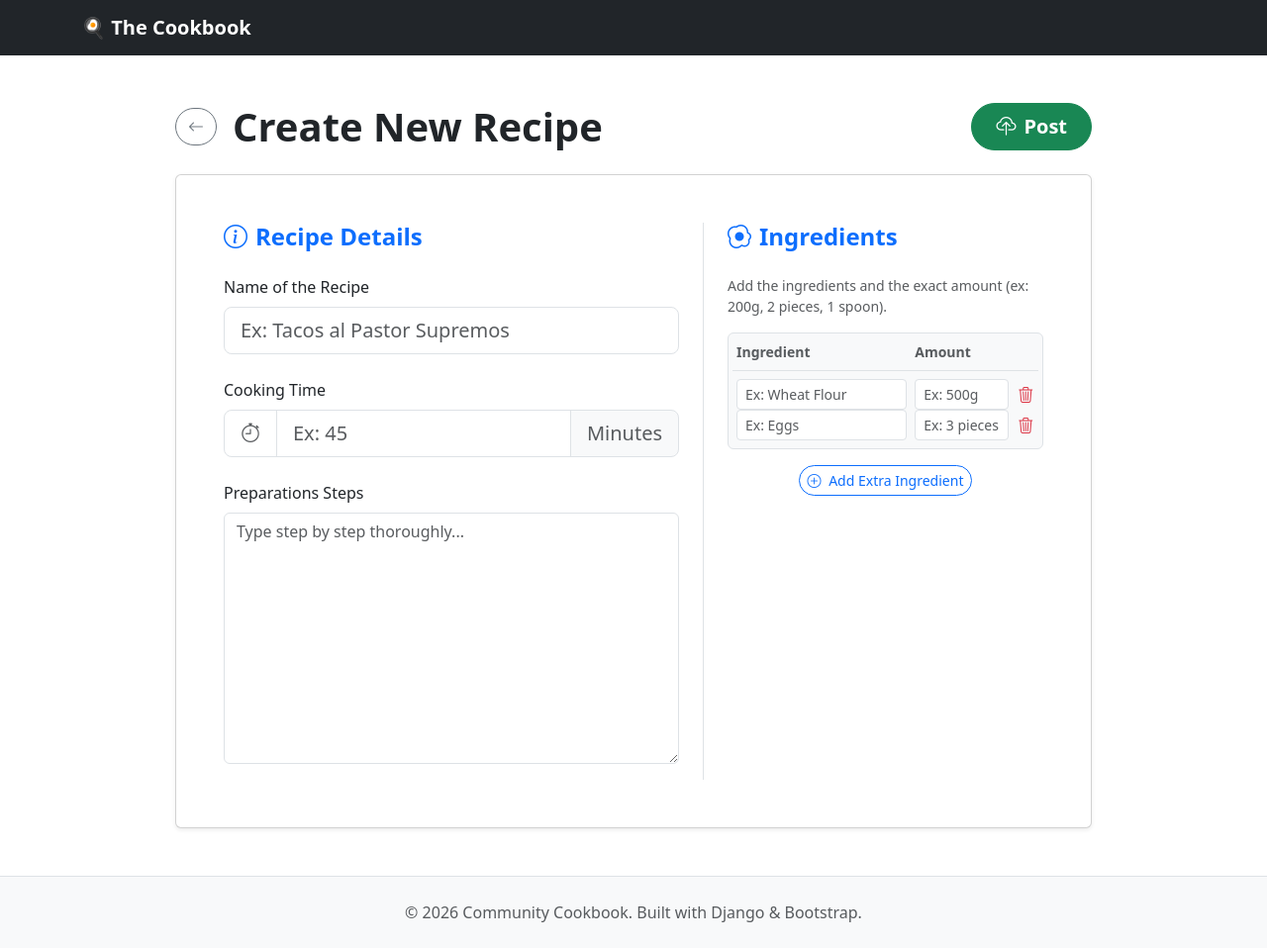
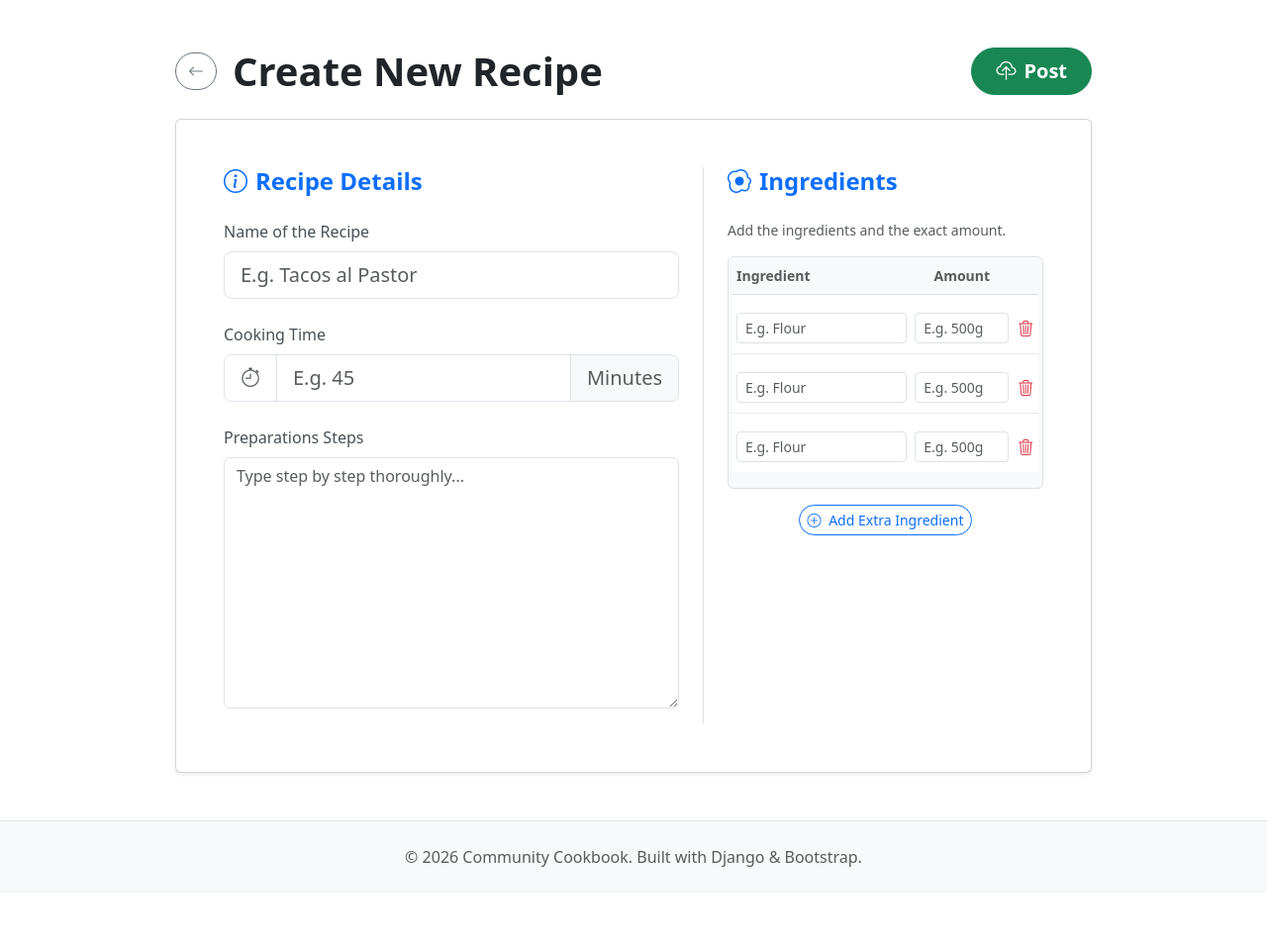
Before and after one commit to YalitzaEsc/cookbook, a Django app: page /recipes/ in a window 1280 px wide. Shown: the whole page at 99% size. After the commit the page ends 876 px from the top, so only its background shows below. Run offline with Django 5.2, Linux system fonts and the light colour scheme; some libraries are stand-ins or nearby versions.

Commit message:
create recipe functions

```diff
--- a/django_project/settings.py
+++ b/django_project/settings.py
@@ -40,6 +40,7 @@
     #3rd party apps
     "crispy_forms",
     "crispy_bootstrap5",
+    'widget_tweaks',
     #local apps
     "pages",
     "accounts",
--- a/recipes/admin.py
+++ b/recipes/admin.py
@@ -1,8 +1,7 @@
 from django.contrib import admin
-from .models import Recipe, Ingredient, RecipeIngredient
+from .models import Recipe, RecipeIngredient
 
 # Register your models here.
 
 admin.site.register(Recipe)
-admin.site.register(Ingredient)
 admin.site.register(RecipeIngredient)
--- a/recipes/forms.py
+++ b/recipes/forms.py
@@ -7,14 +7,15 @@
         model = Recipe
         fields = ['title', 'cooking_time', 'instructions']
 
-        widgets = {
-            'instructions': forms.Textarea(attrs={'rows': 5, 'placeholder': 'Type the steps here...'}),
-        }
 
 IngredientFormSet = inlineformset_factory(
     Recipe,                                 #Modelo padre
     RecipeIngredient,                       #Modelo Hijo
     fields=('ingredient', 'quantity'),      #Campos a llenar
     extra=3,                                #Filas extra
-    can_delete=True                         #Permite borrar ingredientes
+    can_delete=True,                        #Permite borrar ingredientes
+    widgets={
+        'ingredient': forms.TextInput(attrs={'placeholder': 'E.g. Flour'}),
+        'quantity': forms.TextInput(attrs={'placeholder': 'E.g. 500g'})
+    }
 )
--- a/recipes/models.py
+++ b/recipes/models.py
@@ -3,12 +3,6 @@
 from django.urls import reverse
 
 # Create your models here.
-
-class Ingredient(models.Model):
-    name = models.CharField(max_length=100)
-
-    def __str__(self):
-        return self.name[:50]
 
 class Recipe(models.Model):
     title = models.CharField(max_length=100)
@@ -18,11 +12,6 @@
     author = models.ForeignKey(
         settings.AUTH_USER_MODEL,
         on_delete=models.CASCADE
-    )
-    ingredients = models.ManyToManyField(
-        Ingredient,
-        through='RecipeIngredient',
-        related_name='recipes'
     )
 
     def __str__(self):
@@ -34,8 +23,8 @@
 
 class RecipeIngredient(models.Model):
     recipe = models.ForeignKey(Recipe, on_delete=models.CASCADE)
-    ingredient = models.ForeignKey(Ingredient, on_delete=models.CASCADE)
+    ingredient = models.CharField(max_length=150)
     quantity = models.CharField(max_length=100)
 
     def __str__(self):
-        return f'{self.quantity} of {self.ingredient.name}.'
+        return f'{self.quantity} of {self.ingredient}.'
--- a/recipes/static/recipes/css/add_recipe.css
+++ b/recipes/static/recipes/css/add_recipe.css
@@ -1,5 +1,5 @@
 body {
-    background-color: #f8f9fa;
+    background-color: #3170ae;
 }
 
 .card {
--- a/recipes/templates/recipes/add_recipe.html
+++ b/recipes/templates/recipes/add_recipe.html
@@ -1,23 +1,14 @@
 {% extends "base.html" %}
 {% load static %}
+{% load widget_tweaks %}
 
-{% block page_title %}
-    Add Recipe
-{% endblock page_title %}
+{% block page_title %} Add Recipe {% endblock page_title %}
 
 {% block styles %}
-    <link href="{% static '/recipes/css/add_recipe.html' %}" rel="stylesheet">
+    <link href="{% static 'recipes/css/add_recipe.css' %}" rel="stylesheet">
     <link href="https://cdn.jsdelivr.net/npm/bootstrap@5.3.3/dist/css/bootstrap.min.css" rel="stylesheet">
     <link rel="stylesheet" href="https://cdn.jsdelivr.net/npm/bootstrap-icons@1.11.3/font/bootstrap-icons.min.css">
 {% endblock styles %}
-
-{% block navbar %}
-    <nav class="navbar navbar-expand-lg navbar-dark bg-dark">
-        <div class="container">
-            <a class="navbar-brand fw-bold" href="{% url 'home' %}">🍳 The Cookbook</a>
-        </div>
-    </nav>
-{% endblock navbar %}
 
 {% block content %}
     <div class="container my-5">
@@ -36,7 +27,8 @@
                     </button>
                 </div>
 
-                <form id="recipeForm" class="card shadow-sm">
+                <form id="recipeForm" class="card shadow-sm" method="POST">
+                    {% csrf_token %}
                     <div class="card-body p-4 p-md-5">
                         <div class="row g-4">
 
@@ -46,22 +38,22 @@
                                 </h4>
 
                                 <div class="mb-4">
-                                    <label for="title" class="form-label">Name of the Recipe</label>
-                                    <input type="text" class="form-control form-control-lg" id="title" placeholder="Ex: Tacos al Pastor Supremos">
+                                    <label for="{{ form.title.id_for_label }}" class="form-label">Name of the Recipe</label>
+                                    {% render_field form.title class="form-control form-control-lg" placeholder="E.g. Tacos al Pastor" %}
                                 </div>
 
                                 <div class="mb-4">
-                                    <label for="cooking_time" class="form-label">Cooking Time</label>
+                                    <label for="{{ form.cooking_time.id_for_label }}" class="form-label">Cooking Time</label>
                                     <div class="input-group input-group-lg">
                                         <span class="input-group-text bg-white"><i class="bi bi-stopwatch text-muted"></i></span>
-                                        <input type="number" class="form-control" id="cooking_time" placeholder="Ex: 45">
+                                        {% render_field form.cooking_time class="form-control" placeholder="E.g. 45" %}
                                         <span class="input-group-text bg-light text-muted">Minutes</span>
                                     </div>
                                 </div>
 
                                 <div class="mb-3">
-                                    <label for="instructions" class="form-label">Preparations Steps</label>
-                                    <textarea class="form-control" id="instructions" rows="10" placeholder="Type step by step thoroughly..."></textarea>
+                                    <label for="{{ form.instructions.id_for_label }}" class="form-label">Preparations Steps</label>
+                                    {% render_field form.instructions class="form-control" rows="10" placeholder="Type step by step thoroughly..." %}
                                 </div>
                             </div>
 
@@ -70,44 +62,42 @@
                                     <i class="bi bi-egg-fried me-2"></i>Ingredients
                                 </h4>
 
-                                <p class="text-muted small mb-3">Add the ingredients and the exact amount (ex: 200g, 2 pieces, 1 spoon).</p>
+                                <p class="text-muted small mb-3">Add the ingredients and the exact amount.</p>
+
+                                {{ ingredients.management_form }}
 
                                 <div id="ingredient-container" class="border rounded bg-light p-2 mb-3">
 
-                                    <div class="row g-2 mb-2 pb-2 border-bottom fw-bold text-muted small">
-                                        <div class="col-7">Ingredient</div>
+                                    <div class="row g-2 mb-2 pb-2 border-bottom fw-bold text-muted small text-center">
+                                        <div class="col-7 text-start">Ingredient</div>
                                         <div class="col-4">Amount</div>
                                         <div class="col-1"></div>
                                     </div>
 
-                                    <div class="row g-2 ingredient-row align-items-center">
+                                    {% for ingredient_form in ingredients %}
+                                    <div class="row g-2 ingredient-row align-items-center mb-2">
+                                        {% for hidden in ingredient_form.hidden_fields %} {{ hidden }} {% endfor %}
+
                                         <div class="col-7">
-                                            <input type="text" class="form-control form-control-sm" placeholder="Ex: Wheat Flour">
+                                            {% render_field ingredient_form.ingredient class="form-control form-control-sm" %}
                                         </div>
                                         <div class="col-4">
-                                            <input type="text" class="form-control form-control-sm" placeholder="Ex: 500g">
+                                            {% render_field ingredient_form.quantity class="form-control form-control-sm" placeholder="E.g. 500g" %}
                                         </div>
                                         <div class="col-1 text-end">
-                                            <button type="button" class="btn btn-link text-danger p-0"><i class="bi bi-trash3"></i></button>
+                                            {% if ingredients.can_delete %}
+                                                <div class="d-none">{{ ingredient_form.DELETE }}</div>
+                                            {% endif %}
+                                            <button type="button" class="btn btn-link text-danger p-0 remove-ingredient">
+                                                <i class="bi bi-trash3"></i>
+                                            </button>
                                         </div>
                                     </div>
-
-                                    <div class="row g-2 ingredient-row align-items-center">
-                                        <div class="col-7">
-                                            <input type="text" class="form-control form-control-sm" placeholder="Ex: Eggs">
-                                        </div>
-                                        <div class="col-4">
-                                            <input type="text" class="form-control form-control-sm" placeholder="Ex: 3 pieces">
-                                        </div>
-                                        <div class="col-1 text-end">
-                                            <button type="button" class="btn btn-link text-danger p-0"><i class="bi bi-trash3"></i></button>
-                                        </div>
-                                    </div>
-
-                                    </div>
+                                    {% endfor %}
+                                </div>
 
                                 <div class="text-center mt-3">
-                                    <button type="button" class="btn btn-outline-primary btn-sm rounded-pill">
+                                    <button type="button" id="add-ingredient" class="btn btn-outline-primary btn-sm rounded-pill">
                                         <i class="bi bi-plus-circle me-1"></i> Add Extra Ingredient
                                     </button>
                                 </div>
@@ -115,20 +105,17 @@
 
                         </div>
                     </div>
-
-                    <div class="card-footer bg-light d-md-none p-3 text-center">
-                        <button type="submit" class="btn btn-success btn-lg w-100 rounded-pill fw-bold">
-                            <i class="bi bi-cloud-upload me-2"></i>Post Recipe
-                        </button>
-                    </div>
                 </form>
 
             </div>
         </div>
     </div>
-
 {% endblock content %}
 
 {% block footer %}
-    {% include 'includes/footer.html' %}
+    {% include "includes/footer.html" %}
 {% endblock footer %}
+
+{% block scripts %}
+    <script src="{% static 'recipes/js/add_recipe.js' %}"></script>
+{% endblock scripts %}
--- a/templates/base.html
+++ b/templates/base.html
@@ -21,8 +21,10 @@
     {% block footer %}
     {% endblock footer %}
 
+    <script src="https://cdn.jsdelivr.net/npm/bootstrap@5.3.0/dist/js/bootstrap.bundle.min.js"></script>
+    {% block scripts %}
+    {% endblock scripts %}
 
-    <script src="https://cdn.jsdelivr.net/npm/bootstrap@5.3.0/dist/js/bootstrap.bundle.min.js"></script>
     {% block script %}{% endblock script %}
 </body>
 </html>
--- a/templates/registration/login.html
+++ b/templates/registration/login.html
@@ -46,6 +46,7 @@
 
 {% endblock content %}
 
+
 {% block footer %}
     {% include 'includes/footer.html' %}
 {% endblock footer %}
```
Also changed, not shown: accounts/templates/accounts/signup.html (+5 -3 lines), recipes/static/recipes/js/add_recipe.js (added, +52 -0 lines), recipes/migrations/0005_remove_recipe_ingredients_alter_ingredient_id_and_more.py (added), recipes/migrations/0006_delete_ingredient.py (added).
